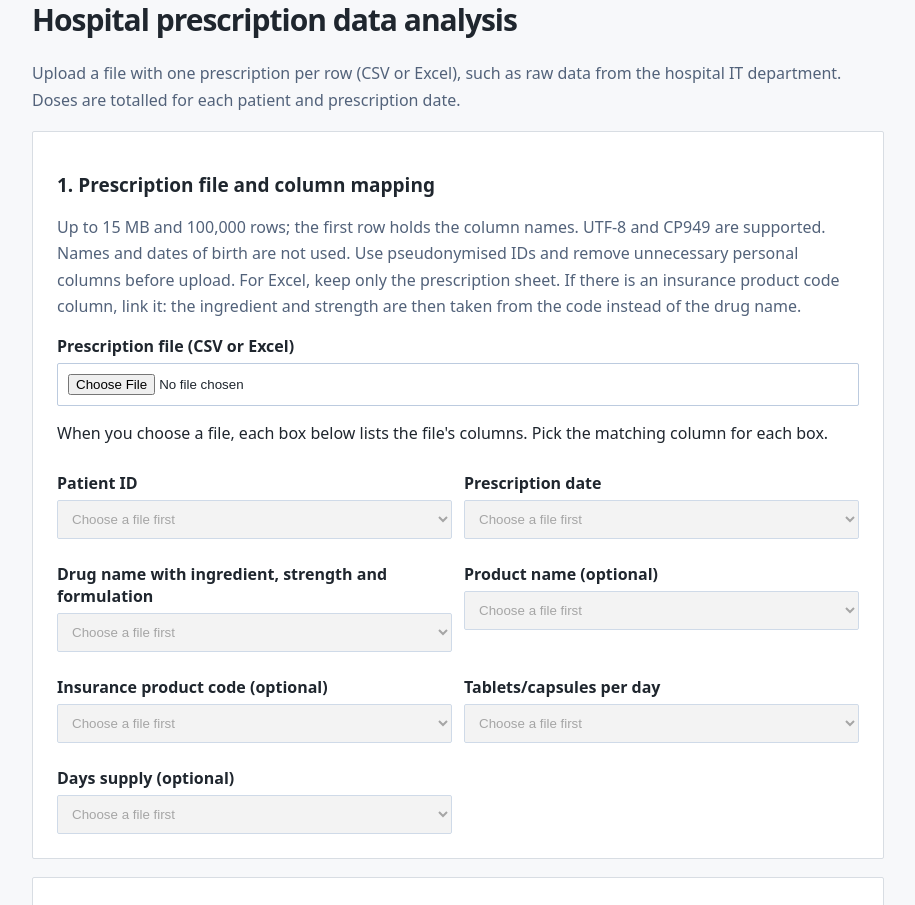
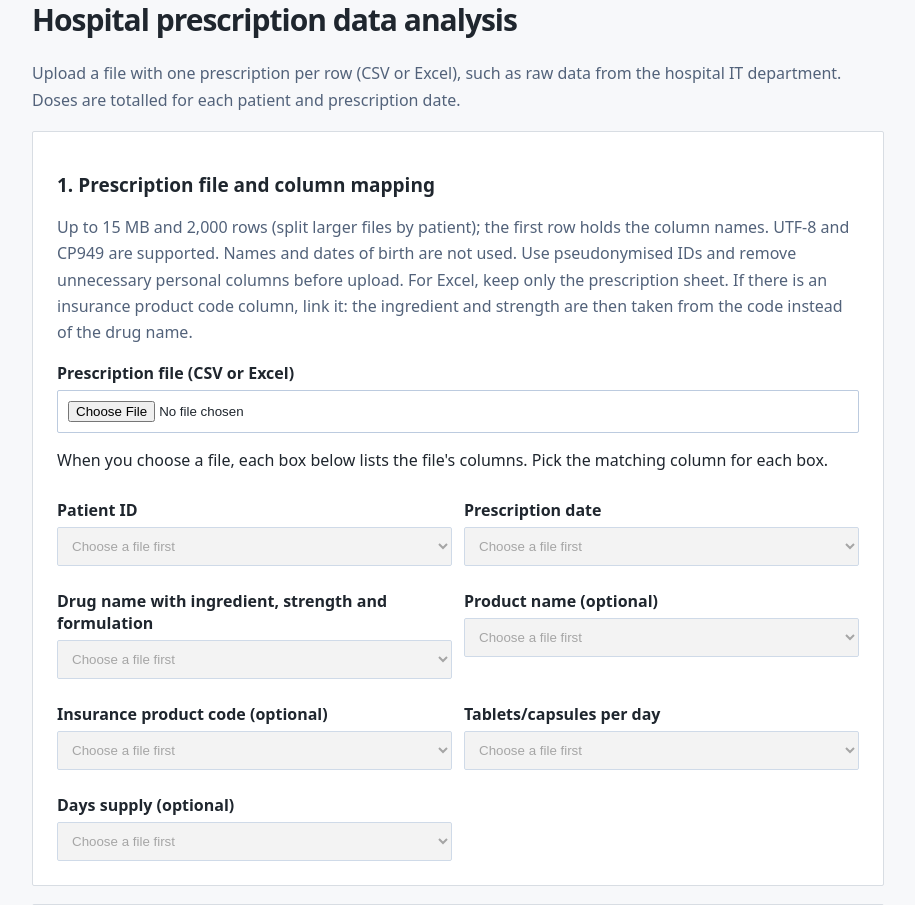
Before and after one commit to YeweonJung/ap-equivalence-calculator, a Flask app: page /longitudinal in a window 1280 px wide. Shown: the part 161-1066 px from the top of the page, without its empty margins (182-1097 px from the left). Run offline with Flask 3, Linux system fonts and the light colour scheme.

Commit message:
Read Excel date cells and timestamps on the hospital data page; cap uploads at 2,000 rows/15 MB; drop the internal evidence label
The hosted server takes about 30 ms per row and ran out of memory at 3,000 rows,
so both upload pages now stop above 2,000 rows with a message to split the file.

Co-Authored-By: Claude Opus 5.5 <noreply@anthropic.com>

```diff
--- a/app.py
+++ b/app.py
@@ -26,7 +26,9 @@ from services.result_summary import result_rows, METHOD_ORDER, patient_results
 
 BASE_DIR = Path(__file__).resolve().parent
 app = Flask(__name__)
-app.config["MAX_CONTENT_LENGTH"] = 100 * 1024 * 1024
+app.config["MAX_CONTENT_LENGTH"] = 15 * 1024 * 1024
+# Measured on the hosted server: about 30 ms per row; larger uploads hit the time and memory limits.
+MAX_UPLOAD_ROWS = 2000
 from services.feedback_api import bp as feedback_bp, attach_feedback
 app.register_blueprint(feedback_bp)
 from services.llm_worker_api import bp as llm_worker_bp
@@ -260,6 +262,9 @@ def process_upload(uploaded_file, method, base_method=None):
                         if detect_columns(df)['medication_column'] is not None or detect_medication_groups(df)}
             if not readable:
                 raise ValueError(MISSING_DRUG)
+            total_rows = sum(len(df.dropna(how='all')) for df in readable.values())
+            if total_rows > MAX_UPLOAD_ROWS:
+                raise ValueError(f'한 번에 {MAX_UPLOAD_ROWS:,}행까지 계산합니다(지금 {total_rows:,}행). 환자별로 파일을 나눠 차례로 올려 주세요.')
             for name, df in readable.items():
                 problem = column_problem(df)
                 if problem:
@@ -346,7 +351,7 @@ def process_upload(uploaded_file, method, base_method=None):
 
 @app.errorhandler(413)
 def file_too_large(_error):
-    return render_template("error.html", message="파일 크기는 최대 100MB입니다."), 413
+    return render_template("error.html", message="파일 크기는 최대 15MB입니다. 파일을 나눠 올려 주세요."), 413
 
 
 if __name__ == "__main__":
--- a/data/candidate_retrieval/integration_manifest.json
+++ b/data/candidate_retrieval/integration_manifest.json
@@ -81,7 +81,7 @@
     "tests/test_results_injections.py": "ccb39717920e88fcf8e163cedbaf79bec73c5624a232d17faab60b4ba59ca83d"
   },
   "expected_source_sha256_lf": {
-    "app.py": "be38146c27b26b72d8e8f634ab97f137379128f23833e65bf6cb5ec95f95f934",
+    "app.py": "4679e68ecb6af8a350407be44ded6c76540adf65bb22854460bfda6b33dc90f6",
     "data/name_ranker/evaluation.json": "e5c6ec074768757f80605acf1e2088884641812ba077a56ba6b919156da1d874",
     "data/name_ranker/synthetic.jsonl": "0bc7481f554e0268eaf8715ac1ad1f9c8f047ecc1a3504a061f8267984c8d23d",
     "lookup/antidepressants.csv": "e3b0c44298fc1c149afbf4c8996fb92427ae41e4649b934ca495991b7852b855",
@@ -117,7 +117,7 @@
     "services/validator.py": "a6fafa59fbeede8fcbe22a9f85b5554fa2273aa3b4bca0b7623f96586d8e1208",
     "static/quick_check.js": "7b780ada6462229a353c831d3dcc9bf458b0e1d93ae60d1328ce90bf2ebb5f39",
     "templates/error.html": "8359e9fa0926e172ccf94355ca0721cbf214e6486fb1971ffa8240922f3d93c1",
-    "templates/index.html": "99bab90d9f78f22c47226e421a1f6eecb5b57145011779eaf041497fa248321d",
+    "templates/index.html": "c39cc2e5f79e03c5dbf4adaa34b1b72e08dbfad823ecf6a868019a4bf03c6df0",
     "templates/results.html": "e3b0c44298fc1c149afbf4c8996fb92427ae41e4649b934ca495991b7852b855",
     "tests/annotated_equivalence_cases.csv": "2303b146c02bc36243bd4866b3ada189fa5ae081f8ae5e4ebedaeae4baba7cfa",
     "tests/conftest.py": "8659c4f6af34a32f61ecc29774fd873cf628e7e0828ce9ff04773418357a6cc6",
--- a/static/i18n.js
+++ b/static/i18n.js
@@ -56,7 +56,7 @@
     subtitle: 'Drug names, doses and frequencies are read and converted to olanzapine-equivalent mg/day.',
     choose: 'Choose an Excel or CSV file',
     submit: 'Get result file',
-    limits: 'CSV · XLS · XLSX · up to 100 MB · deleted from the server after processing',
+    limits: 'CSV · XLS · XLSX · up to 2,000 rows and 15 MB · deleted from the server after processing',
     sample_link: 'Download input sample →',
     upload_note: 'Head column 1 <b>id</b> and column 2 <b>med</b>. Put all of the patient\'s drugs in the med cell, separated by commas. Raw prescription data from the hospital IT department goes to <b>Hospital prescription data</b>.',
     cols_sum: 'Column rules',
@@ -197,7 +197,7 @@
     lp_desc: 'Upload a file with one prescription per row (CSV or Excel), such as raw data from the hospital IT department. Doses are totalled for each patient and prescription date.',
     lp_detect: 'This file has a prescription-date column, so it was moved to this page. Choose the file again, pick the matching column for each box below, then calculate.',
     lp_s1: '1. Prescription file and column mapping',
-    lp_s1_desc: 'Up to 15 MB and 100,000 rows; the first row holds the column names. UTF-8 and CP949 are supported. Names and dates of birth are not used. Use pseudonymised IDs and remove unnecessary personal columns before upload. For Excel, keep only the prescription sheet. If there is an insurance product code column, link it: the ingredient and strength are then taken from the code instead of the drug name.',
+    lp_s1_desc: 'Up to 15 MB and 2,000 rows (split larger files by patient); the first row holds the column names. UTF-8 and CP949 are supported. Names and dates of birth are not used. Use pseudonymised IDs and remove unnecessary personal columns before upload. For Excel, keep only the prescription sheet. If there is an insurance product code column, link it: the ingredient and strength are then taken from the code instead of the drug name.',
     lp_file: 'Prescription file (CSV or Excel)',
     lp_inspect: 'When you choose a file, each box below lists the file\'s columns. Pick the matching column for each box.',
     lp_s2: '2. Totals by patient and prescription date',
@@ -248,6 +248,7 @@
     mt_int_p2: 'Automatic parsing does not send prescriptions to an external LLM. Optional sharing of corrections requires separate consent. Assumed values for missing units and frequencies keep their review flag.',
     mt_meta: 'Evidence metadata',
     mt_foot: ' · For research and education; not a guide to switching prescriptions or optimal doses.',
+    mt_foot2: 'For research and education; not a guide to switching prescriptions or optimal doses.',
     er_title_tag: 'Processing error',
     er_h: 'The file could not be processed.',
     er_back: '← Try again'
@@ -301,7 +302,7 @@
     subtitle: '薬剤名・用量・服用回数を読み取り、olanzapine換算 mg/日で計算します。',
     choose: 'ExcelまたはCSVファイルを選択',
     submit: '結果ファイルを受け取る',
-    limits: 'CSV · XLS · XLSX · 最大100MB · 処理後にサーバーから削除',
+    limits: 'CSV · XLS · XLSX · 最大2,000行・15MB · 処理後にサーバーから削除',
     sample_link: '入力サンプルを受け取る →',
     upload_note: '1列目の見出しは <b>id</b>、2列目は <b>med</b> にしてください。med のセルにはその患者の薬をすべてカンマ区切りで書きます。病院の電算部門から受け取った処方の生データは <b>電算部門の処方データ分析</b> でアップロードしてください。',
     cols_sum: '列名のルール',
@@ -442,7 +443,7 @@
     lp_desc: '電算部門から受け取った原データのように、1行に処方1件のファイル（CSV・Excel）をアップロードしてください。患者・処方日ごとに合計します。',
     lp_detect: '処方日の列がある処方原データのため、この画面に移しました。ファイルをもう一度選び、下の各欄に合う列を選んでから計算してください。',
     lp_s1: '1. 処方ファイルと列の対応付け',
-    lp_s1_desc: '15MB・100,000行以下、1行目は列名。UTF-8・CP949に対応。氏名・生年月日は分析に使いません。アップロード前に仮名IDを使い、不要な個人情報の列を削除してください。 Excelは処方のシート1つだけにしてください。保険医薬品コードの列があれば対応付けてください。成分と含量を薬剤名ではなくコードで決めます。',
+    lp_s1_desc: '15MB・2,000行以下（超える場合は患者ごとに分けてください）、1行目は列名。UTF-8・CP949に対応。氏名・生年月日は分析に使いません。アップロード前に仮名IDを使い、不要な個人情報の列を削除してください。 Excelは処方のシート1つだけにしてください。保険医薬品コードの列があれば対応付けてください。成分と含量を薬剤名ではなくコードで決めます。',
     lp_file: '処方ファイル（CSV・Excel）',
     lp_inspect: 'ファイルを選ぶと、下の各欄にファイルの列一覧が表示されます。各欄に合う列を選んでください。',
     lp_s2: '2. 患者・処方日ごとの合計',
@@ -493,6 +494,7 @@
     mt_int_p2: '自動解析は処方を外部のLLMに送信しません。任意の修正事例の提供は別途の同意に従います。未記載の単位・回数の仮定値には確認表示を残します。',
     mt_meta: '根拠メタデータ',
     mt_foot: ' · 研究・教育の補助用であり、切り替え処方や最適用量の指針ではありません。',
+    mt_foot2: '研究・教育の補助用であり、切り替え処方や最適用量の指針ではありません。',
     er_title_tag: '処理エラー',
     er_h: 'ファイルを処理できませんでした。',
     er_back: '← もう一度試す'
@@ -546,7 +548,7 @@
     subtitle: '读取药名、剂量和服药次数，按奥氮平（olanzapine）等效 mg/日计算。',
     choose: '选择 Excel 或 CSV 文件',
     submit: '获取结果文件',
-    limits: 'CSV · XLS · XLSX · 最大 100MB · 处理后从服务器删除',
+    limits: 'CSV · XLS · XLSX · 最多 2,000 行、15MB · 处理后从服务器删除',
     sample_link: '下载输入示例 →',
     upload_note: '第1列标题写 <b>id</b>，第2列写 <b>med</b>。med 单元格中写该患者的全部药物，用逗号分隔。从医院信息科获得的处方原始数据请在 <b>医院处方数据分析</b> 页面上传。',
     cols_sum: '列名规则',
@@ -687,7 +689,7 @@
     lp_desc: '请上传每行一条处方的文件（CSV 或 Excel），例如从医院信息科获得的原始数据。按患者和处方日期分别合计。',
     lp_detect: '该文件含有处方日期列，属于处方原始数据，因此已转到此页面。请重新选择文件，在下方每个框中选择对应的列后再计算。',
     lp_s1: '1. 处方文件与列对应',
-    lp_s1_desc: '不超过 15MB、100,000 行，第一行为列名。支持 UTF-8、CP949。姓名和出生日期不用于分析。上传前请使用化名ID并删除不必要的个人信息列。 Excel 请只保留处方工作表。如有医保药品编码列，请对应该列：成分和含量将按编码而不是药名确定。',
+    lp_s1_desc: '不超过 15MB、2,000 行（超过时请按患者拆分），第一行为列名。支持 UTF-8、CP949。姓名和出生日期不用于分析。上传前请使用化名ID并删除不必要的个人信息列。 Excel 请只保留处方工作表。如有医保药品编码列，请对应该列：成分和含量将按编码而不是药名确定。',
     lp_file: '处方文件（CSV 或 Excel）',
     lp_inspect: '选择文件后，下方每个框都会列出文件的列。请为每个框选择对应的列。',
     lp_s2: '2. 按患者和处方日期合计',
@@ -738,6 +740,7 @@
     mt_int_p2: '自动解析不会将处方发送给外部 LLM。可选的修改案例提供需另行同意。未注明单位、次数的假定值会保留复核标记。',
     mt_meta: '依据元数据',
     mt_foot: ' · 仅供研究和教学辅助，不是换药处方或最佳剂量指南。',
+    mt_foot2: '仅供研究和教学辅助，不是换药处方或最佳剂量指南。',
     er_title_tag: '处理错误',
     er_h: '无法处理文件。',
     er_back: '← 重试'
@@ -791,7 +794,7 @@
     subtitle: 'Les noms de médicaments, doses et fréquences sont lus et convertis en mg/jour d\'équivalent olanzapine.',
     choose: 'Choisir un fichier Excel ou CSV',
     submit: 'Obtenir le fichier de résultats',
-    limits: 'CSV · XLS · XLSX · 100 Mo maximum · supprimé du serveur après traitement',
+    limits: 'CSV · XLS · XLSX · 2 000 lignes et 15 Mo maximum · supprimé du serveur après traitement',
     sample_link: 'Télécharger un exemple d\'entrée →',
     upload_note: 'Intitulez la colonne 1 <b>id</b> et la colonne 2 <b>med</b>. Dans la cellule med, inscrivez tous les médicaments du patient, séparés par des virgules. Les données brutes de prescription fournies par le service informatique se chargent dans <b>Données de prescription de l’hôpital</b>.',
     cols_sum: 'Règles des colonnes',
@@ -932,7 +935,7 @@
     lp_desc: 'Chargez un fichier avec une prescription par ligne (CSV ou Excel), comme les données brutes du service informatique de l’hôpital. Les doses sont totalisées par patient et par date de prescription.',
     lp_detect: 'Ce fichier contient une colonne de date de prescription ; il a donc été dirigé vers cette page. Choisissez de nouveau le fichier, sélectionnez la colonne correspondante dans chaque case ci-dessous, puis lancez le calcul.',
     lp_s1: '1. Fichier des prescriptions et correspondance des colonnes',
-    lp_s1_desc: '15 Mo et 100 000 lignes maximum ; la première ligne contient les noms de colonnes. UTF-8 et CP949 pris en charge. Les noms et dates de naissance ne sont pas utilisés. Utilisez des identifiants pseudonymisés et supprimez les colonnes personnelles inutiles avant le dépôt. Pour Excel, ne gardez que la feuille des prescriptions. S\'il existe une colonne de code produit de l\'assurance, reliez-la : la substance et le dosage sont alors pris du code et non du nom.',
+    lp_s1_desc: '15 Mo et 2 000 lignes maximum (au-delà, divisez le fichier par patient) ; la première ligne contient les noms de colonnes. UTF-8 et CP949 pris en charge. Les noms et dates de naissance ne sont pas utilisés. Utilisez des identifiants pseudonymisés et supprimez les colonnes personnelles inutiles avant le dépôt. Pour Excel, ne gardez que la feuille des prescriptions. S\'il existe une colonne de code produit de l\'assurance, reliez-la : la substance et le dosage sont alors pris du code et non du nom.',
     lp_file: 'Fichier des prescriptions (CSV ou Excel)',
     lp_inspect: 'Quand vous choisissez un fichier, chaque case ci-dessous affiche la liste de ses colonnes. Sélectionnez la colonne correspondante dans chaque case.',
     lp_s2: '2. Totaux par patient et date de prescription',
@@ -983,6 +986,7 @@
     mt_int_p2: 'L\'analyse automatique n\'envoie pas les prescriptions à un LLM externe. Le partage facultatif des corrections requiert un consentement distinct. Les valeurs supposées pour les unités et fréquences manquantes gardent leur indicateur de vérification.',
     mt_meta: 'Métadonnées des sources',
     mt_foot: ' · Outil d\'aide à la recherche et à l\'enseignement ; ce n\'est pas un guide de changement de traitement ni de dose optimale.',
+    mt_foot2: 'Outil d’aide à la recherche et à l’enseignement ; ce n’est pas un guide de changement de traitement ni de dose optimale.',
     er_title_tag: 'Erreur de traitement',
     er_h: 'Le fichier n\'a pas pu être traité.',
     er_back: '← Réessayer'
@@ -1036,7 +1040,7 @@
     subtitle: 'تُقرأ أسماء الأدوية والجرعات وعدد المرات وتُحوَّل إلى ملغ/يوم مكافئ أولانزابين.',
     choose: 'اختر ملف Excel أو CSV',
     submit: 'الحصول على ملف النتائج',
-    limits: 'CSV · XLS · XLSX · حتى 100 ميغابايت · يُحذف من الخادم بعد المعالجة',
+    limits: 'CSV · XLS · XLSX · حتى 2,000 صف و15 ميغابايت · يُحذف من الخادم بعد المعالجة',
     sample_link: '← تنزيل نموذج الإدخال',
     upload_note: 'اجعل عنوان العمود الأول <b>id</b> والعمود الثاني <b>med</b>. اكتب في خلية med كل أدوية المريض مفصولة بفواصل. أما بيانات الوصفات الخام من قسم المعلومات في المستشفى فتُرفع في <b>تحليل بيانات الوصفات من المستشفى</b>.',
     cols_sum: 'قواعد الأعمدة',
@@ -1177,7 +1181,7 @@
     lp_desc: 'ارفع ملفًا فيه وصفة واحدة في كل صف (CSV أو Excel)، مثل البيانات الخام من قسم المعلومات في المستشفى. تُجمع الجرعات لكل مريض وتاريخ وصفة.',
     lp_detect: 'يحتوي هذا الملف على عمود لتاريخ الوصفة، لذا نُقل إلى هذه الصفحة. اختر الملف مرة أخرى، ثم اختر العمود المناسب لكل خانة أدناه، ثم احسب.',
     lp_s1: '1. ملف الوصفات وربط الأعمدة',
-    lp_s1_desc: 'حتى 15 ميغابايت و100,000 صف؛ الصف الأول لأسماء الأعمدة. يدعم UTF-8 وCP949. لا تُستخدم الأسماء ولا تواريخ الميلاد. استخدم معرّفات مستعارة واحذف أعمدة البيانات الشخصية غير الضرورية قبل الرفع. في Excel أبقِ ورقة الوصفات وحدها. إذا وُجد عمود رمز المنتج في التأمين فاربطه: تُؤخذ المادة الفعالة والتركيز من الرمز بدل اسم الدواء.',
+    lp_s1_desc: 'حتى 15 ميغابايت و2,000 صف (قسّم الملفات الأكبر حسب المريض)؛ الصف الأول لأسماء الأعمدة. يدعم UTF-8 وCP949. لا تُستخدم الأسماء ولا تواريخ الميلاد. استخدم معرّفات مستعارة واحذف أعمدة البيانات الشخصية غير الضرورية قبل الرفع. في Excel أبقِ ورقة الوصفات وحدها. إذا وُجد عمود رمز المنتج في التأمين فاربطه: تُؤخذ المادة الفعالة والتركيز من الرمز بدل اسم الدواء.',
     lp_file: 'ملف الوصفات (CSV أو Excel)',
     lp_inspect: 'عند اختيار ملف تظهر أعمدته في كل خانة أدناه. اختر العمود المناسب لكل خانة.',
     lp_s2: '2. المجاميع حسب المريض وتاريخ الوصفة',
@@ -1228,6 +1232,7 @@
     mt_int_p2: 'لا يرسل التحليل التلقائي الوصفات إلى نموذج لغوي خارجي. تتطلب المشاركة الاختيارية للتصحيحات موافقة منفصلة. تحتفظ القيم المفترضة للوحدات وعدد المرات الناقصة بعلامة المراجعة.',
     mt_meta: 'البيانات الوصفية للمصادر',
     mt_foot: ' · أداة مساعدة للبحث والتعليم، وليست دليلًا لتبديل الوصفات أو للجرعة المثلى.',
+    mt_foot2: 'أداة مساعدة للبحث والتعليم، وليست دليلًا لتبديل الوصفات أو للجرعة المثلى.',
     er_title_tag: 'خطأ في المعالجة',
     er_h: 'تعذّرت معالجة الملف.',
     er_back: 'حاول مجددًا ←'
--- a/templates/index.html
+++ b/templates/index.html
@@ -265,7 +265,7 @@
             <button type="submit" id="submit-button" data-i18n="submit">결과파일 받기</button>
           </form>
           <div class="base-choice in-box"><label for="base-method" data-i18n="base_label">기준 방법</label><select id="base-method" name="base_method" form="upload-form">{% for method in (['ED95'] if 'ED95' in methods else []) + (methods|reject('equalto', 'ED95')|list) %}<option value="{{ method }}"{% if method == 'ED95' %} selected data-i18n="opt_ed95"{% endif %}>{{ method }}{% if method == 'ED95' %} (기본){% endif %}</option>{% endfor %}</select></div><p id="upload-status" role="status" aria-live="polite"></p>
-          <div class="under-actions"><span data-i18n="limits">CSV · XLS · XLSX · 최대 100MB · 처리 후 서버에서 삭제</span><a href="{{ url_for('sample_file') }}" data-i18n="sample_link">입력 샘플 받기 →</a></div>
+          <div class="under-actions"><span data-i18n="limits">CSV · XLS · XLSX · 최대 2,000행·15MB · 처리 후 서버에서 삭제</span><a href="{{ url_for('sample_file') }}" data-i18n="sample_link">입력 샘플 받기 →</a></div>
           <p class="upload-note" data-i18n="upload_note" data-html>첫 번째 열 제목은 <b>id</b>, 두 번째 열 제목은 <b>med</b>로 하세요. med 칸에는 그 환자의 약을 모두 쉼표로 구분해 적으세요. 전산실에서 받은 처방 원자료는 <b>전산실 처방자료 분석</b>에서 올리세요.</p>
         </section>
         <p class="view-links"><a href="#guide" data-i18n="link_guide">처음이면 입력 방법을 먼저 보세요 →</a><a href="#rules" data-i18n="link_rules">계산 기준 설명 →</a></p>
--- a/templates/longitudinal.html
+++ b/templates/longitudinal.html
@@ -6,7 +6,7 @@
 </style></head><body>{% set active = 'long' %}{% include '_site_header.html' %}<main><h1 data-i18n="lp_title">전산실 처방자료 분석</h1><p class="muted" data-i18n="lp_desc">전산실에서 받은 원자료처럼 처방 한 건이 한 줄인 파일(CSV·Excel)을 올리세요. 환자·처방일별로 합산합니다.</p>
 {% if detected_notice %}<section role="status" data-i18n="lp_detect">처방일 열이 있는 처방 원자료라서 이 화면으로 옮겼습니다. 파일을 다시 고르고, 아래 칸마다 맞는 열을 고른 뒤 계산하세요.</section>{% endif %}
 <form id="longitudinal-form">
-<section><h2 data-i18n="lp_s1">1. 처방 파일과 열 연결</h2><p class="muted" data-i18n="lp_s1_desc">15MB·100,000행 이하, 첫 행은 열 이름. UTF-8·CP949 지원. 이름·생년월일은 분석에 사용하지 않습니다. 업로드 전 가명 ID를 사용하고 불필요한 개인정보 열을 제거하세요. Excel은 처방 시트 하나만 두세요. 보험 약품코드 열이 있으면 연결하세요. 성분과 함량을 약품명 대신 코드로 맞춥니다.</p><label for="rx-file" data-i18n="lp_file">처방 파일 (CSV·Excel)</label><input type="file" id="rx-file" accept=".csv,.xlsx,.xls" required><p id="inspection" role="status" data-i18n="lp_inspect">파일을 고르면 아래 칸마다 파일의 열 목록이 나옵니다. 칸마다 맞는 열을 고르세요.</p><div class="mapping" id="mapping"></div></section>
+<section><h2 data-i18n="lp_s1">1. 처방 파일과 열 연결</h2><p class="muted" data-i18n="lp_s1_desc">15MB·2,000행 이하(넘으면 환자별로 나눠 올리세요), 첫 행은 열 이름. UTF-8·CP949 지원. 이름·생년월일은 분석에 사용하지 않습니다. 업로드 전 가명 ID를 사용하고 불필요한 개인정보 열을 제거하세요. Excel은 처방 시트 하나만 두세요. 보험 약품코드 열이 있으면 연결하세요. 성분과 함량을 약품명 대신 코드로 맞춥니다.</p><label for="rx-file" data-i18n="lp_file">처방 파일 (CSV·Excel)</label><input type="file" id="rx-file" accept=".csv,.xlsx,.xls" required><p id="inspection" role="status" data-i18n="lp_inspect">파일을 고르면 아래 칸마다 파일의 열 목록이 나옵니다. 칸마다 맞는 열을 고르세요.</p><div class="mapping" id="mapping"></div></section>
 <section><h2 data-i18n="lp_s2">2. 환자·처방일별 합산</h2><p class="muted" data-i18n="lp_s2_desc">같은 환자의 같은 처방일에 받은 약들만 합산합니다. 다른 날짜의 처방은 남은 처방일수나 기간 중첩과 관계없이 포함하지 않습니다. 처방일수 열은 선택 사항입니다.</p><label class="check"><input type="checkbox" id="ack" required><span data-i18n="lp_ack">일일 투여량 열이 ‘하루 정/캡슐 수’임을 확인했습니다. 1회 정 수나 전체 처방 수량이면 그대로 사용하지 않습니다.</span></label><label for="lg-base" data-i18n="base_label">기준 방법</label><select id="lg-base">{% for method in (['ED95'] if 'ED95' in methods else []) + (methods|reject('equalto', 'ED95')|list) %}<option value="{{ method }}"{% if method == 'ED95' %} selected data-i18n="opt_ed95"{% endif %}>{{ method }}{% if method == 'ED95' %} (기본){% endif %}</option>{% endfor %}</select><p class="muted" data-i18n="lp_base_note">기준 방법으로 계산하고, 값이 없는 약만 정해진 순서로 다른 환산표에서 채웁니다.</p></section>
 <button type="submit" id="calculate" disabled data-i18n="lp_btn">분석 결과 Excel 받기</button><p id="status" role="status" aria-live="polite"></p></form>
 <section><h2 data-i18n="lp_read_h">결과 읽기</h2><p class="muted" data-i18n="lp_read_p">Results에서 환자·처방일별 합계를 확인하세요. MedicationResults는 약물별 상세, Review는 확인이 필요한 처방, AuditTrail은 모든 원본 처방의 처리 기록입니다. 빈칸은 0이 아닙니다. 결과는 처방 기록상 추정 용량입니다.</p><details><summary data-i18n="lp_rev_sum">검토가 필요한 기록</summary><ul><li data-i18n="lp_r1">잘못된 날짜, 약물명·함량·제형 충돌</li><li data-i18n="lp_r2">완전히 동일한 행 반복: 중복 여부 확인</li><li data-i18n="lp_r3">주사제·필요시 복용·액제: 별도 투약 정보 확인</li><li data-i18n="lp_r4">해당 날짜에 처방이 없으면 no_record: 비복용 0으로 해석하지 않음</li></ul></details><p class="muted" data-i18n="lp_privacy">업로드 파일은 요청 처리에 사용하고 영구 저장하지 않습니다. 이 기능은 처방자료를 데이터베이스·피드백·AI 서비스에 저장하거나 보내지 않습니다.</p></section></main><script src="/static/i18n.js"></script><script src="/static/longitudinal.js"></script></body></html>
--- a/templates/methods.html
+++ b/templates/methods.html
@@ -11,4 +11,4 @@
 </tbody></table></div>
 <details><summary data-i18n="mt_lai_sum">LAI 계산 조건</summary><p data-i18n="mt_lai_p1">제품·제형·유지용량·투여간격·활성성분/염 질량 기준을 확인합니다. 제품 자체에 확정된 간격이 있는 기존 표기는 그 근거를 기록합니다. 간격이 불명확하거나 초기·부하·PRN이면 보류합니다.</p><p data-i18n="mt_lai_p2">DDD는 주사제 전용 값을 사용합니다. 다른 방법은 검증된 제품별 경구 대응량이 있는 경우에만 경구 환산표로 연결한 추정입니다. 한 달을 30일로 보는 것은 앱의 연구 가정이며 WHO 규칙이 아닙니다. q4w는 28일입니다. 처방일수로 주사 간격을 추정하지 않습니다.</p></details>
 <details><summary data-i18n="mt_int_sum">해석할 때 확인할 점</summary><p data-i18n="mt_int_p1">clozapine, 부분작용제와 LAI의 특성을 단일 등가용량으로 모두 설명할 수 없습니다. 항콜린 활성이나 개인별 효과·안전성을 나타내는 값도 아닙니다. 여러 약물 계열의 서로 다른 등가척도를 총 약물량으로 더하지 않습니다.</p><p data-i18n="mt_int_p2">자동 파싱은 외부 LLM에 처방을 보내지 않습니다. 선택적 수정 사례 제공은 별도 동의를 따릅니다. 기존 미기재 단위·빈도의 가정값은 검토 표시를 유지합니다.</p></details>
-<p class="muted"><span data-i18n="mt_meta">근거 메타데이터</span> {{ version }}<span data-i18n="mt_foot"> · 연구·교육 보조용이며 교체 처방·최적 용량 지침이 아닙니다.</span></p></main><script src="/static/i18n.js"></script></body></html>
+<p class="muted" data-i18n="mt_foot2">연구·교육 보조용이며 교체 처방·최적 용량 지침이 아닙니다.</p></main><script src="/static/i18n.js"></script></body></html>
```
Also changed, not shown: services/longitudinal.py (+16 -0 lines), services/longitudinal_api.py (+5 -3 lines), tests/test_dates_and_upload_limits.py (added, +64 -0 lines), README.md.
